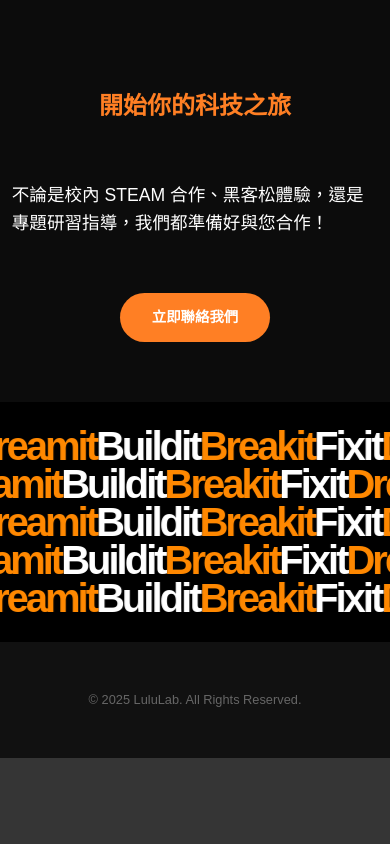
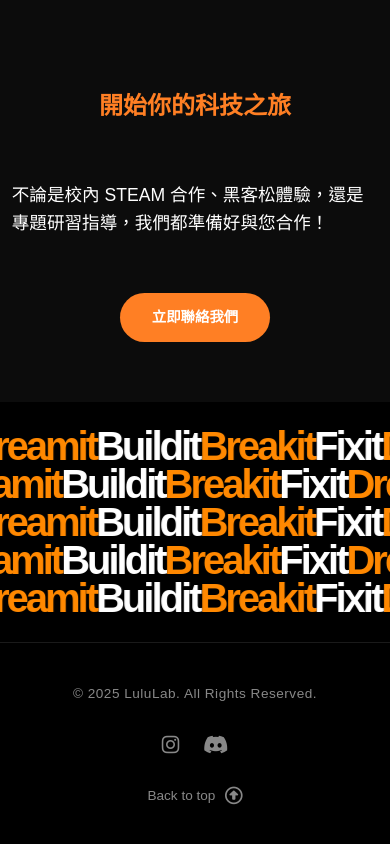
Before and after one commit to lululab-steam/LuluLab_Web, a plain HTML site: page index.html in a window 390 px wide. Shown: the part 5036-5880 px from the top of the page. Before the commit the page ends 5794 px from the top, so only its background shows below. Drawn offline with nearby package versions, Linux system fonts and the light colour scheme.

Commit message:
update footer add ig + dc

```diff
--- a/css/style.css
+++ b/css/style.css
@@ -281,13 +281,113 @@ h2.section-title {
 
 /* ========== Footer ========== */
 footer {
-    text-align: center;
-    padding: 3rem;
-    background: #111;
-    font-size: 0.8rem;
-    color: #666;
+    background: #000; /* 調整為極致黑底，更契合黑客松/科技感視覺 */
+    padding: 2.5rem 10%;
+    font-size: 0.85rem;
+    color: #888;
     position: relative;
     z-index: 2;
+    border-top: 1px solid #1a1a1a; /* 增加一條低調的頂部網絡分割線 */
+}
+
+.footer-container {
+    display: flex;
+    justify-content: space-between;
+    align-items: center;
+    width: 100%;
+    max-width: 1200px;
+    margin: 0 auto;
+}
+
+.footer-left p {
+    margin: 0;
+    letter-spacing: 0.5px;
+}
+
+.footer-center {
+    display: flex;
+    align-items: center;
+    gap: 1.5rem;
+}
+
+.footer-center .social-link {
+    color: #888;
+    font-size: 1.25rem;
+    transition: color 0.3s ease, transform 0.3s ease;
+    text-decoration: none;
+}
+
+.footer-center .social-link:hover {
+    color: var(--primary-orange); /* 懸停時轉為 LuluLab 品牌橘色 */
+    transform: scale(1.1);
+}
+
+.footer-right .back-to-top {
+    color: #888;
+    text-decoration: none;
+    display: flex;
+    align-items: center;
+    gap: 0.6rem;
+    transition: color 0.3s ease;
+    font-weight: 500;
+}
+
+.footer-right .back-to-top i {
+    font-size: 1.1rem;
+    transition: transform 0.3s ease;
+}
+
+.footer-right .back-to-top:hover {
+    color: #ffffff; /* 懸停時文字變白，更符合現代 UI 習慣 */
+}
+
+.footer-right .back-to-top:hover i {
+    color: var(--primary-orange);
+    transform: translateY(-3px); /* 懸停時箭頭微微往上跳動，增加動態趣味 */
+}
+
+/* ========== 響應式設計（手機版）優化 ========== */
+@media (max-width: 768px) {
+    nav {
+        padding: 1rem 5%;
+    }
+
+    .logo {
+        font-size: 1.2rem;
+    }
+
+    nav ul {
+        display: none;
+    }
+
+    section {
+        padding: 80px 5%;
+    }
+
+    h2.section-title {
+        font-size: 1.8rem;
+        margin-bottom: 2rem;
+    }
+
+    .curriculum-container {
+        grid-template-columns: 1fr;
+    }
+
+    .project-grid {
+        grid-template-columns: 1fr;
+    }
+
+    .cta-button {
+        padding: 0.8rem 2rem;
+        font-size: 0.9rem;
+    }
+
+    /* 手機端 Footer 改為垂直置中排列，避免擠壓變形 */
+    .footer-container {
+        flex-direction: column;
+        gap: 1.5rem;
+        text-align: center;
+    }
 }
 
 /* ========== 響應式設計（手機版） ========== */
--- a/index.html
+++ b/index.html
@@ -183,7 +183,26 @@
     </section>
 
     <footer>
-        <p>&copy; 2025 LuluLab. All Rights Reserved. </p>
+        <div class="footer-container">
+            <div class="footer-left">
+                <p>&copy; 2025 LuluLab. All Rights Reserved.</p>
+            </div>
+
+            <div class="footer-center">
+                <a href="https://www.instagram.com/lululab_team" target="_blank" class="social-link" title="Instagram">
+                    <i class="fab fa-instagram"></i>
+                </a>
+                <a href="https://discord.gg/tBDTKZq5S2" target="_blank" class="social-link" title="Discord">
+                    <i class="fab fa-discord"></i>
+                </a>
+            </div>
+
+            <div class="footer-right">
+                <a href="#home" class="back-to-top">
+                    Back to top <i class="fa-regular fa-circle-up"></i>
+                </a>
+            </div>
+        </div>
     </footer>
 
     <script src="https://cdnjs.cloudflare.com/ajax/libs/gsap/3.12.2/gsap.min.js"></script>
```
